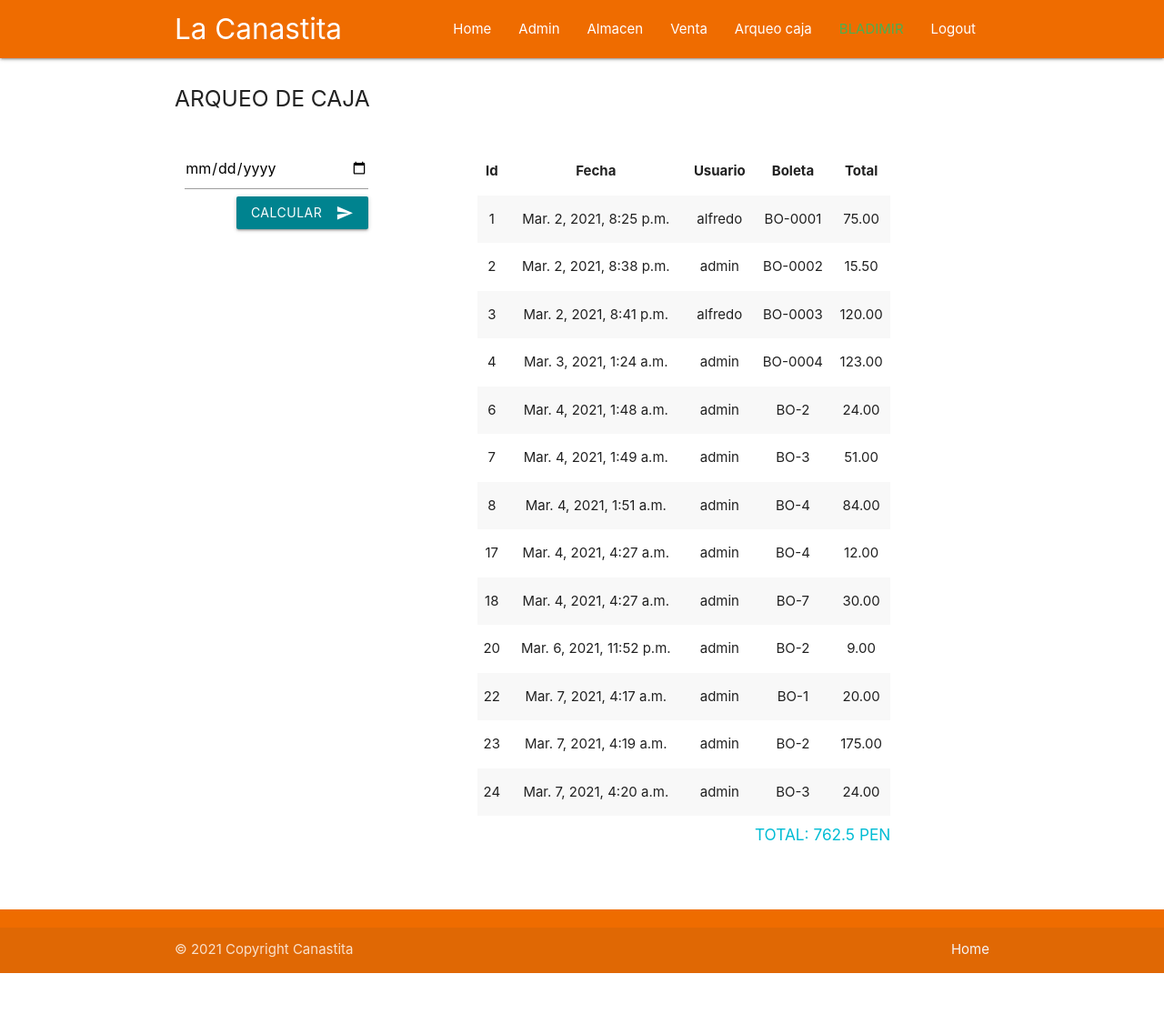
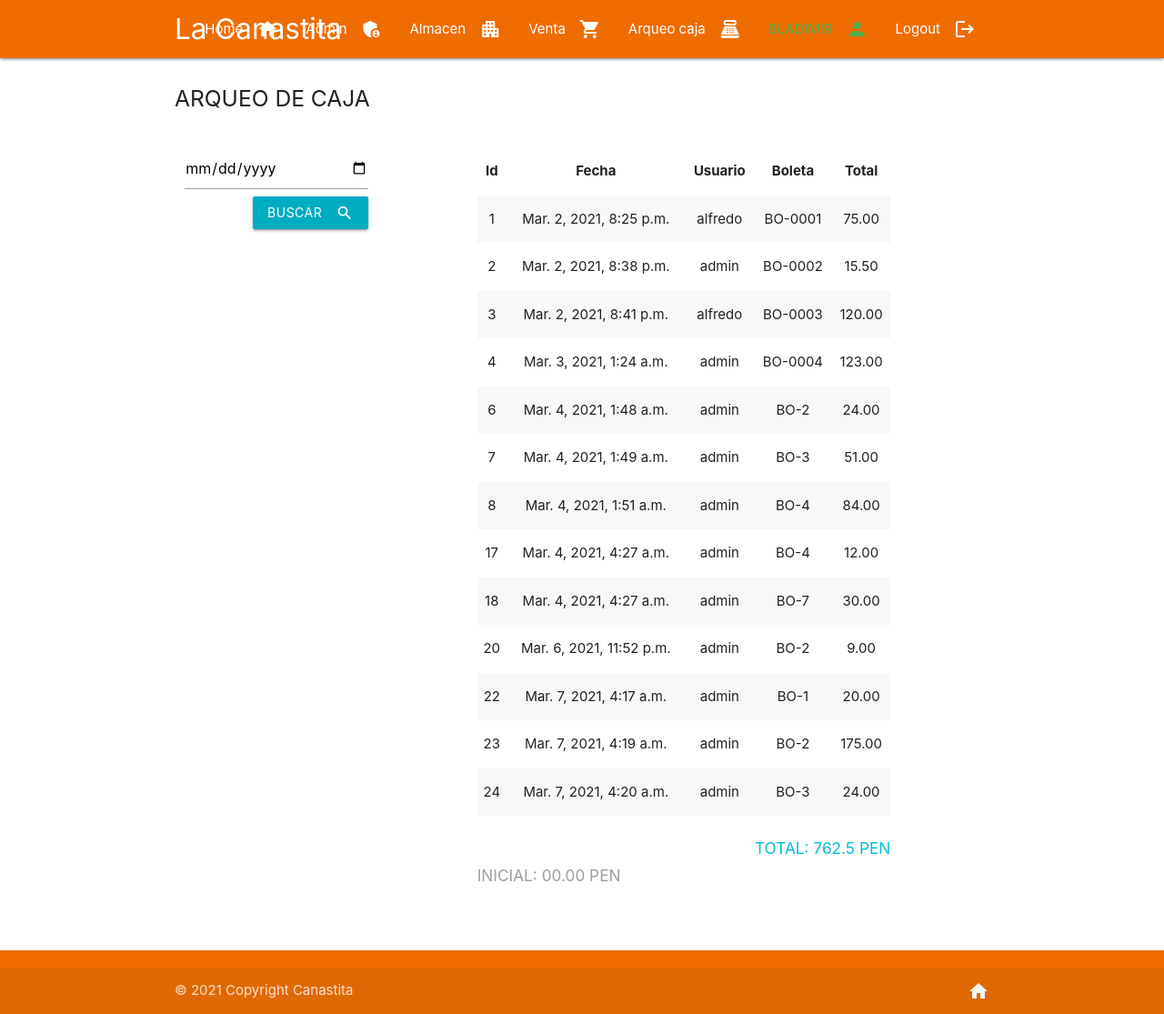
Before and after one commit to evildeathless/cashier, a Django app: page /arqueo-caja/ in a window 1280 px wide. Shown: the whole page at 91% size. Before the commit the page ends 1070 px from the top, so only its background shows below. Run offline with Django 3.2, Linux system fonts and the light colour scheme; a user stored in the database is signed in; data comes from the database, SQL or seed files in the repository; both versions use the stored data as it was after the commit.

Commit message:
I added summary of the cash register

```diff
--- /dev/null
+++ b/cajero/static/cajero/js/arq.js
@@ -0,0 +1,19 @@
+const tbnCalcular = document.getElementById('sp');
+const totals = document.getElementById('total').textContent;
+const val = document.getElementById('rec');
+const sob = document.getElementById('sob');
+const fal = document.getElementById('fal');
+const total = totals.split(" ");
+
+tbnCalcular.addEventListener('click', () => {
+  if(val.value != ""){
+    let temp = val.value - total[1];
+    if(temp > 0){
+      sob.textContent = "SOBRANTE: " + (temp) + " PEN";
+      fal.textContent = "FALTANTE: 00.00 PEN"
+    } else if(temp < 0){
+      fal.textContent = "FALTANTE: " + (temp) + " PEN";
+      sob.textContent = "SOBRANTE: 00.00 PEN"
+    }
+  }
+})
--- a/cajero/templates/cajero/arqueo.html
+++ b/cajero/templates/cajero/arqueo.html
@@ -1,6 +1,9 @@
 {% extends 'cajero/base.html' %}
 {% load static %}
 {% load humanize %}
+{% block title %}
+<title>Arqueo de caja</title>
+{% endblock %}
 {% block content %}
 <div class="container section">
   <h5>ARQUEO DE CAJA</h5>
@@ -10,7 +13,7 @@
         <form action="{% url 'arqueo' %}" method="POST">
           {% csrf_token %}
           <input type="date" name="fech" required>
-          <button class="btn waves-effect cyan darken-3 right" type="submit" name="action">calcular<i class="material-icons right">send</i>
+          <button class="btn waves-effect cyan darken-1 right" type="submit" name="action">buscar<i class="material-icons right">search</i>
           </button>
         </form>
       </div>
@@ -40,13 +43,35 @@
             {% endfor %}
           </tbody>
         </table>
-        <h6 class="cyan-text darken-1 right"> TOTAL: {{ sum }}  PEN</h6>
-
+        <div class="section">
+          <h6 id="total" class="cyan-text darken-1 right">TOTAL: {{ sum }} PEN</h6>
+        </div>
+        <div class="section">
+          <h6 class="grey-text darken-4 left"> INICIAL: 00.00 PEN</h6>
+        </div>
+        {% if flag %}
+        <input id="rec" type="number" name="recaudado" required placeholder="00.00"  >
+        <label class="active" for="rec">Total recaudado</label>
+        <div class="section">
+          <button id="sp" class="btn">calcular<i class="material-icons right">calculate</i></button>
+        </div>
+        <div class="section">
+          <h6 id="sob" class="green-text darken-1 left"> SOBRANTE: 00.00 PEN</h6>
+        </div>
+        <div class="section">
+          <h6 id="fal" class="red-text darken-1">FALTANTE: 00.00 PEN</h6>
+        </div>
+        <div class="section">
+          <a class="btn-small waves-effect blue darken-1 left" href="{% url 'ventas' %}">ventas<i class="material-icons right">shopping_cart</i> </a>
+          <button class="btn-small waves-effect grey darken-1 right" type="submit">imprimir<i class="material-icons right">print</i></button>
+        </div>
+        {% endif %}
         <!-- <a class="btn waves-effect orange darken-3 right" href="{% url 'add' %}" > agregar <i class="material-icons right"> add</i> </a> -->
       </div>
     </div>
   </div>
-
-
 </div>
 {% endblock %}
+{% block js %}
+<script src="{% static 'cajero/js/arq.js' %}"></script>
+{% endblock %}
--- a/cajero/templates/cajero/base.html
+++ b/cajero/templates/cajero/base.html
@@ -4,20 +4,20 @@
     <meta charset="UTF-8" />
     <meta http-equiv="X-UA-Compatible" content="IE=edge" />
     <meta name="viewport" content="width=device-width, initial-scale=1.0" />
-    <title>Cajero</title>
+    {% block title %}
+    {% endblock %}
     <!--Import Google Icon Font-->
     <link
-      href="https://fonts.googleapis.com/icon?family=Material+Icons"
-      rel="stylesheet"
+    href="https://fonts.googleapis.com/icon?family=Material+Icons"
+    rel="stylesheet"
     />
     <!-- Compiled and minified CSS -->
     <link
-      rel="stylesheet"
-      href="https://cdnjs.cloudflare.com/ajax/libs/materialize/1.0.0/css/materialize.min.css"
+    rel="stylesheet"
+    href="https://cdnjs.cloudflare.com/ajax/libs/materialize/1.0.0/css/materialize.min.css"
     />
     {% block css %} {% endblock %}
   </head>
-
   <body>
     <header>
       <div class="navbar-fixed">
@@ -26,17 +26,17 @@
             <a href="#" class="brand-logo">La Canastita</a>
             <ul id="nav-mobile" class="right hide-on-med-and-down">
               {% if user.is_authenticated %}
-              <li><a href="{% url 'home' %}"> Home</a></li>
-              <li><a href="{% url 'admin:index' %}"> Admin</a></li>
-              <li><a href="{% url 'productos' %}"> Almacen</a></li>
-              <li><a href="{% url 'ventas' %}"> Venta</a></li>
+              <li><a href="{% url 'home' %}"> Home<i class="material-icons right">home</i></a></li>
+              <li><a href="{% url 'admin:index' %}"> Admin<i class="material-icons right">admin_panel_settings</i></a></li>
+              <li><a href="{% url 'productos' %}"> Almacen<i class="material-icons right">apartment</i></a></li>
+              <li><a href="{% url 'ventas' %}"> Venta<i class="material-icons right">shopping_cart</i></a></li>
               {% if user.is_superuser %}
-              <li><a href="{% url 'arqueo' %}"> Arqueo caja</a></li>
+              <li><a href="{% url 'arqueo' %}"> Arqueo caja<i class="material-icons right">point_of_sale</i></a></li>
               {% endif %}
-              <li><a class="green-text darken-1" href="#"> {{ user.first_name|upper }}</a></li>
-              <li><a href="{% url 'logout' %}"> Logout</a></li>
+              <li><a class="green-text darken-1" href="#"> {{ user.first_name|upper }}<i class="material-icons right">person</i></a></li>
+              <li><a href="{% url 'logout' %}"> Logout<i class="material-icons right">logout</i></a></li>
               {% else %}
-              <li><a href="{% url 'login' %}"> Login</a></li>
+              <li><a href="{% url 'login' %}"> Login<i class="material-icons right">login</i></a></li>
               {% endif %}
             </ul>
           </div>
@@ -48,18 +48,18 @@
       <div class="footer-copyright">
         <div class="container">
           © 2021 Copyright Canastita
-          <a class="grey-text text-lighten-4 right" href="{% url 'home' %}"
-            >Home</a
+          <a class="grey-text text-lighten-4 right" href="{% url 'home' %}"><i class="material-icons right">home</i></a
           >
         </div>
       </div>
     </footer>
 
-    {% block js %} {% endblock %}
-    <script>
+    {% block js %}
+    <!-- <script>
       document.addEventListener("DOMContentLoaded", function () {
         M.AutoInit();
       });
-    </script>
+    </script> -->
+    {% endblock %}
   </body>
 </html>
--- a/cajero/templates/cajero/home.html
+++ b/cajero/templates/cajero/home.html
@@ -1,6 +1,9 @@
 {% extends 'cajero/base.html' %}
 {% load static %}
 {% load humanize %}
+{% block title %}
+<title>Home</title>
+{% endblock %}
 {% block content %}
 <div class="container section">
   <h4 class="cyan-text darken-1">Inicio: Muestra de Productos</h4>
--- a/cajero/templates/cajero/productos.html
+++ b/cajero/templates/cajero/productos.html
@@ -1,6 +1,9 @@
 {% extends 'cajero/base.html' %}
 {% load static %}
 {% load humanize %}
+{% block title %}
+<title>Productos</title>
+{% endblock %}
 {% block content %}
 <div class="container">
   <h4>Almacen de Productos</h4>
--- a/cajero/urls.py
+++ b/cajero/urls.py
@@ -1,5 +1,5 @@
 from django.urls import path
-from .views import home, login, productos, ventas, agregar_venta, arqueo_caja
+from .views import home, login, productos, ventas, agregar_venta, arqueo_caja, cancelar_venta
 
 urlpatterns = [
     path('', home, name="home"),
@@ -7,5 +7,6 @@ urlpatterns = [
     path('productos/', productos, name="productos"),
     path('ventas/', ventas, name="ventas"),
     path('agregar-producto/', agregar_venta, name="add"),
+    path('cancelar-venta/', cancelar_venta, name="cancel"),
     path('arqueo-caja/', arqueo_caja, name="arqueo")
 ]
--- a/cajero/views.py
+++ b/cajero/views.py
@@ -4,6 +4,7 @@ from django.conf import settings
 from django.db.models import Sum
 
 lista_ventas = []
+cancel = []
 cb = [1]
 TOTAL = [0.0]
 
@@ -23,10 +24,10 @@ def arqueo_caja(request):
         dte = request.POST["fech"].split('-')
         ventas = Venta.objects.filter(fecha__day=dte[2], fecha__month=dte[1], fecha__year=dte[0])
         sum_total = Venta.objects.filter(fecha__day=dte[2], fecha__month=dte[1], fecha__year=dte[0]).aggregate(Sum('total'))['total__sum']
-        print("ssssss", sum_total)
         data = {
             'ventas':ventas,
-            'sum':sum_total
+            'sum':sum_total,
+            'flag':True
         }
         return render(request, 'cajero/arqueo.html', data)
     data = {
@@ -58,8 +59,10 @@ def ventas(request):
         cod = request.POST["codigo"]
         cant = float(request.POST["cantidad"])
         producto = get_object_or_404(Producto, codigo = cod)
-        cant_updated = int(producto.cantidad - cant)
+        disponible = producto.cantidad
+        cant_updated = int(disponible - cant)
         if cant_updated >= 0:
+            cancel.append((cod, disponible))
             Producto.objects.filter(codigo=cod).update(cantidad = cant_updated)
             total = cant * float(producto.precio)
             lista_ventas.append(Venta_(producto.nombre, producto.precio, int(cant), total,))
@@ -67,7 +70,7 @@ def ventas(request):
         data = {
             'p':producto,
             'totall': total,
-            'disp': cant_updated,
+            'disp': disponible,
             'cant': int(cant),
             'list_ven': lista_ventas,
             'TOTAL': TOTAL[0]
@@ -85,5 +88,16 @@ def agregar_venta(request):
     if TOTAL[0] != 0:
         venta_t.save()
     lista_ventas.clear()
+    cancel.clear()
     TOTAL[0] = 0.0
     return render(request, 'cajero/ventas.html')
+
+def cancelar_venta(request):
+    while len(cancel) != 0:
+        val = cancel.pop()
+        producto = get_object_or_404(Producto, codigo = val[0])
+        Producto.objects.filter(codigo=val[0]).update(cantidad = val[1])
+    cancel.clear()
+    lista_ventas.clear()
+    TOTAL[0] = 0.0
+    return render(request, 'cajero/ventas.html')
```
Also changed, not shown: cajero/templates/cajero/ventas.html (+12 -4 lines), db.sqlite3.
